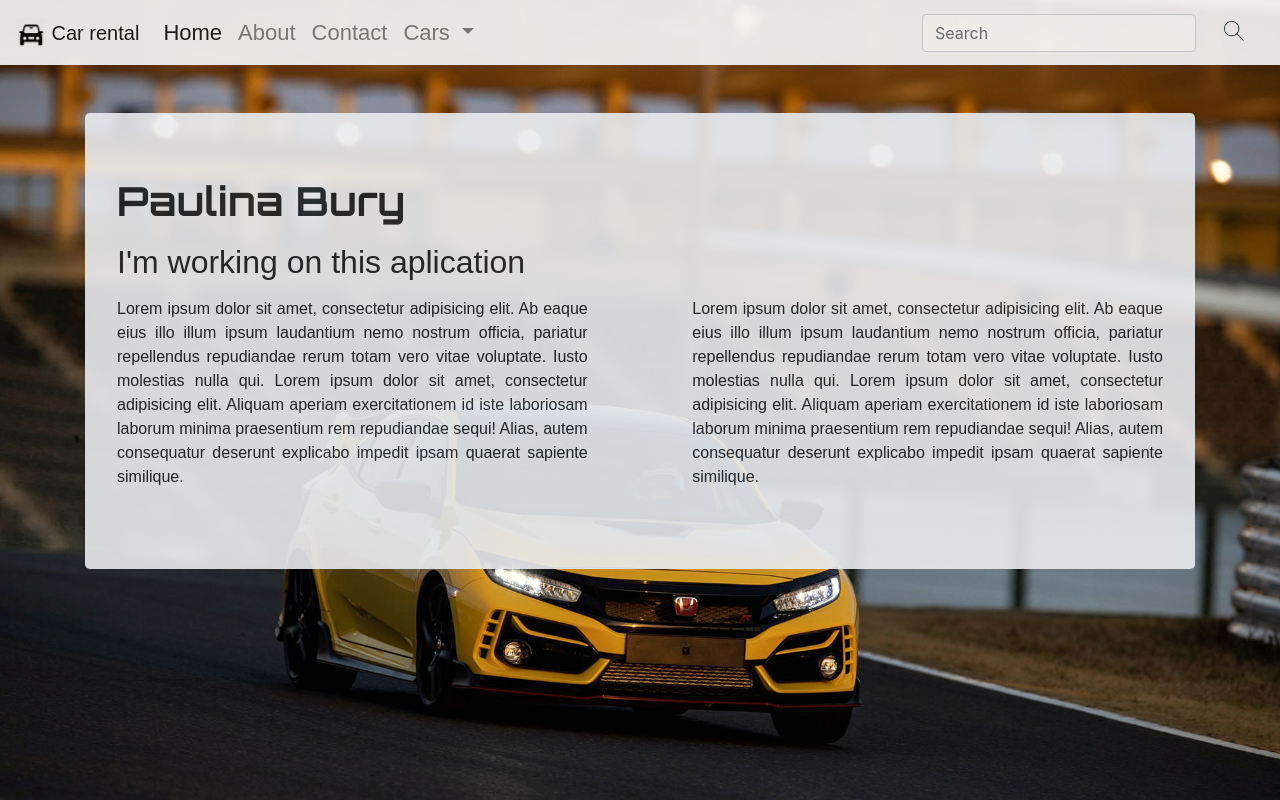
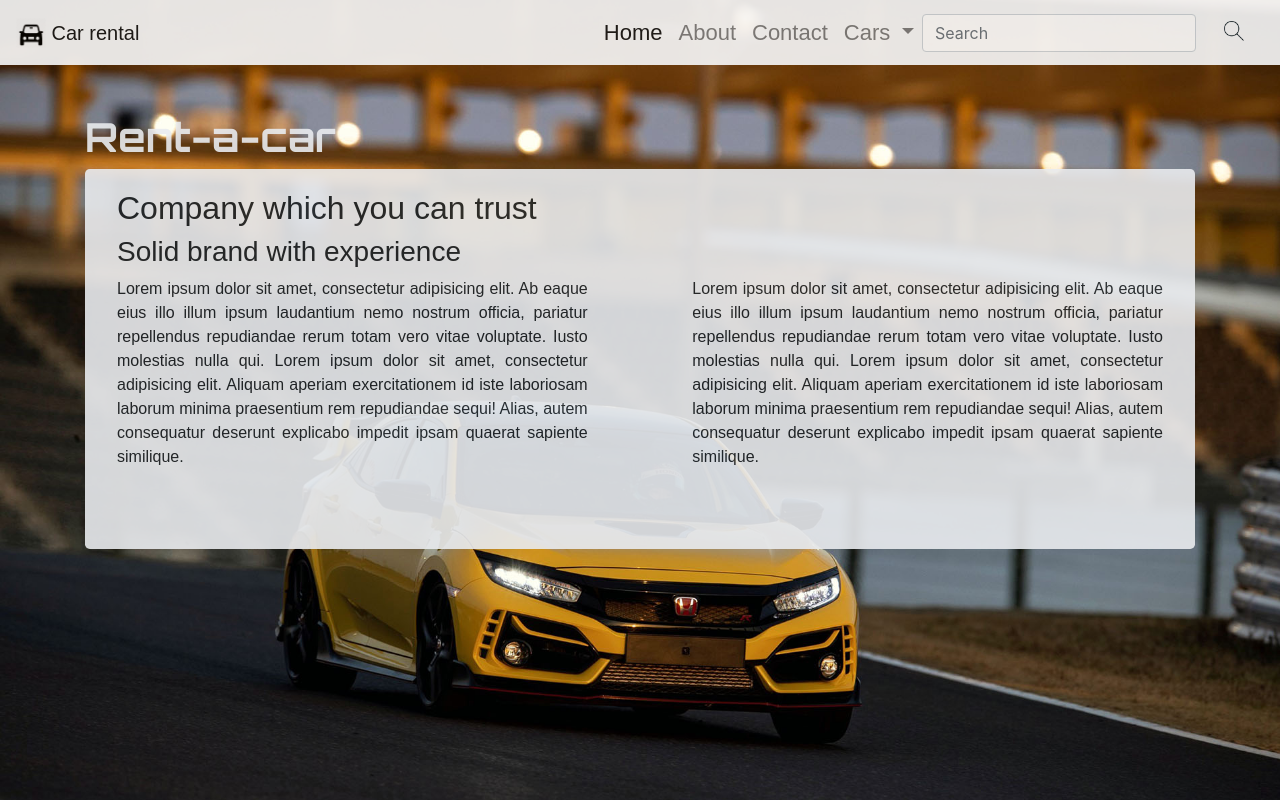
Before and after one commit to BuraBury/userApp, an Angular app: page /about in a window 1280 px wide. Built offline with nearby package versions, Linux system fonts and the light colour scheme.

Commit message:
button update

```diff
--- a/src/app/app.component.html
+++ b/src/app/app.component.html
@@ -9,7 +9,7 @@
   </button>
 
   <div class="collapse navbar-collapse" id="navbarSupportedContent">
-    <ul class="navbar-nav mr-auto">
+    <ul class="navbar-nav ml-auto">
       <li class="nav-item active">
         <a class="nav-link" [routerLink]="['/']">Home <span class="sr-only">(current)</span></a>
       </li>
--- a/src/app/component/about/about.component.css
+++ b/src/app/component/about/about.component.css
@@ -1,13 +1,9 @@
-h1, h2 {
+h1, h2, h3 {
   text-align: left;
 }
-h1{
-  padding-bottom: 10px;
 
-}
-h2{
-  padding-bottom: 8px;
-}
+
+
 .side-div-left {
   float: left;
   width: 45%;
--- a/src/app/component/about/about.component.html
+++ b/src/app/component/about/about.component.html
@@ -1,6 +1,7 @@
+<h1>Rent-a-car</h1>
 <div class="jumbotron text-center">
-  <h1>Paulina Bury</h1>
-  <h2>I'm working on this aplication</h2>
+  <h2>Company which you can trust</h2>
+  <h3>Solid brand with experience</h3>
   <form class="form-inline">
     <div class="side-div-left">
       <p>Lorem ipsum dolor sit amet, consectetur adipisicing elit. Ab eaque eius illo illum ipsum laudantium nemo
--- a/src/app/component/contact/contact.component.css
+++ b/src/app/component/contact/contact.component.css
@@ -60,10 +60,3 @@ svg {
 .cta:hover:active {
   transform: scale(.96);
 }
-
-.container{
-  background-color: #e9ecef;
-  padding-top: 10px;
-  padding-bottom: 36px;
-  border-radius: 5px;
-}
--- a/src/app/component/contact/contact.component.html
+++ b/src/app/component/contact/contact.component.html
@@ -1,7 +1,7 @@
 <section class="mb-4">
 
-  <h1 class="h1-responsive font-weight-bold text-center my-4">Contact us</h1>
-  <div class="container">
+  <h1 class="h1-responsive font-weight-bold text-left my-4">Contact us</h1>
+  <div class="jumbotron">
     <!--Section heading-->
 
     <!--Section description-->
--- a/src/app/component/economy-cars/economy-cars.component.css
+++ b/src/app/component/economy-cars/economy-cars.component.css
@@ -75,7 +75,3 @@ svg {
   padding-bottom: 36px;
   border-radius: 5px;
 }
-
-h1 {
-  color: #e9ecef;
-}
--- a/src/app/component/economy-cars/economy-cars.component.html
+++ b/src/app/component/economy-cars/economy-cars.component.html
@@ -1,6 +1,6 @@
 <h1>Economy Cars</h1>
 
-<div class="container">
+<div class="jumbotron">
   <div class="combi">
     <h2>combi models</h2>
     <p>Lorem ipsum dolor sit amet, consectetur adipisicing elit. Iste suscipit, voluptatibus! Explicabo natus odit quam!
--- a/src/app/component/home/home.component.css
+++ b/src/app/component/home/home.component.css
@@ -60,3 +60,7 @@ svg {
 .cta:hover:active {
   transform: scale(.96);
 }
+
+.lead{
+  color: black;
+}
--- a/src/app/component/home/home.component.html
+++ b/src/app/component/home/home.component.html
@@ -1,6 +1,9 @@
+<h1 class="display-4">Welcome</h1>
 <div class="jumbotron">
-  <h1 class="display-4">Welcome</h1>
-  <p class="lead">to our rental car site.</p>
+  <h1 class="lead">to Rent-a-car website.</h1>
+  <p>Lorem ipsum dolor sit amet, consectetur adipisicing elit. Earum eius ex libero magni mollitia officiis saepe.
+    Asperiores at, deserunt dolorem earum, explicabo minus mollitia neque nostrum praesentium quae reiciendis
+    voluptate!</p>
   <hr class="my-4">
   <p>If you are searching for more click below!</p>
   <p class="lead">
--- a/src/styles.css
+++ b/src/styles.css
@@ -1,6 +1,8 @@
 /* You can add global styles to this file, and also import other style files */
 h1 {
   font-family: 'Orbitron', sans-serif;
+  color: #e9ecef;
+
 }
 
 h2, h3, p, a {
@@ -14,10 +16,12 @@ body {
   background-size: cover;
   background-repeat: no-repeat;
 }
+.jumbotron{
+  padding-top: 20px;
+}
 
 @media only screen and (max-width: 1417px) {
   body {
-
     background-attachment: fixed;
     -webkit-background-size: cover;
     -moz-background-size: cover;
```
